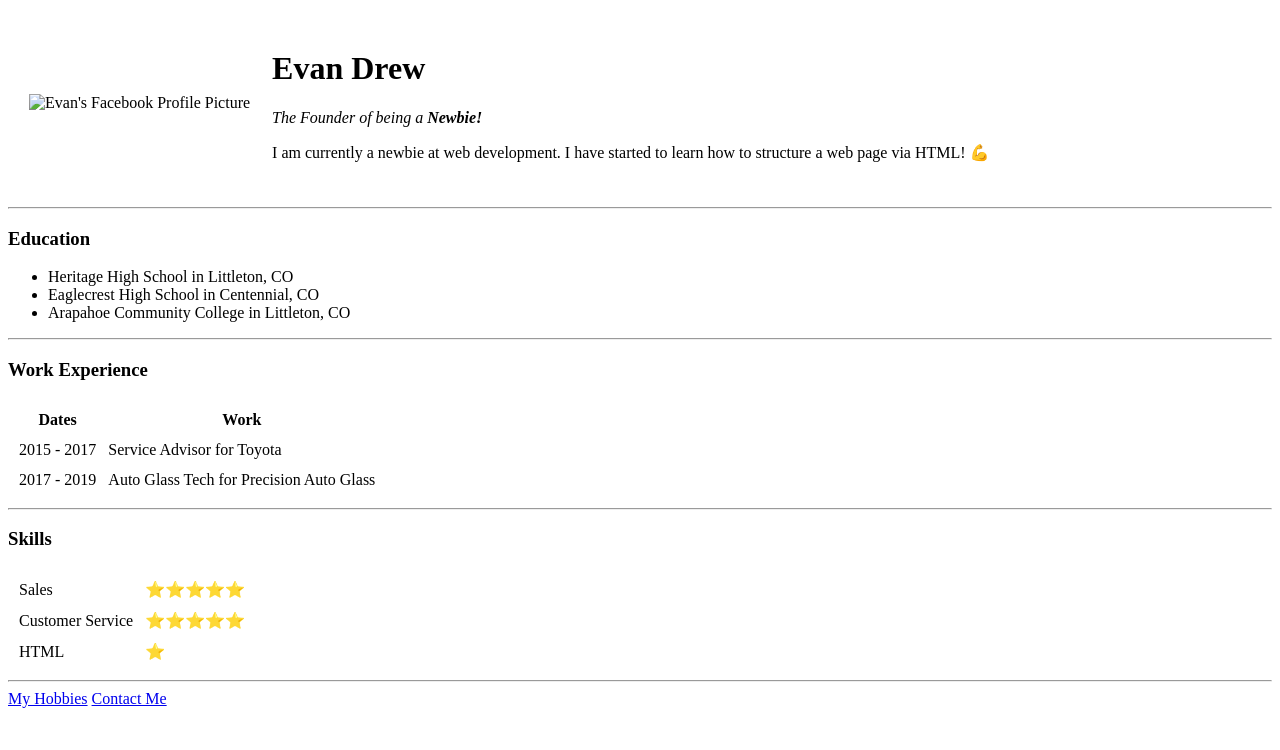
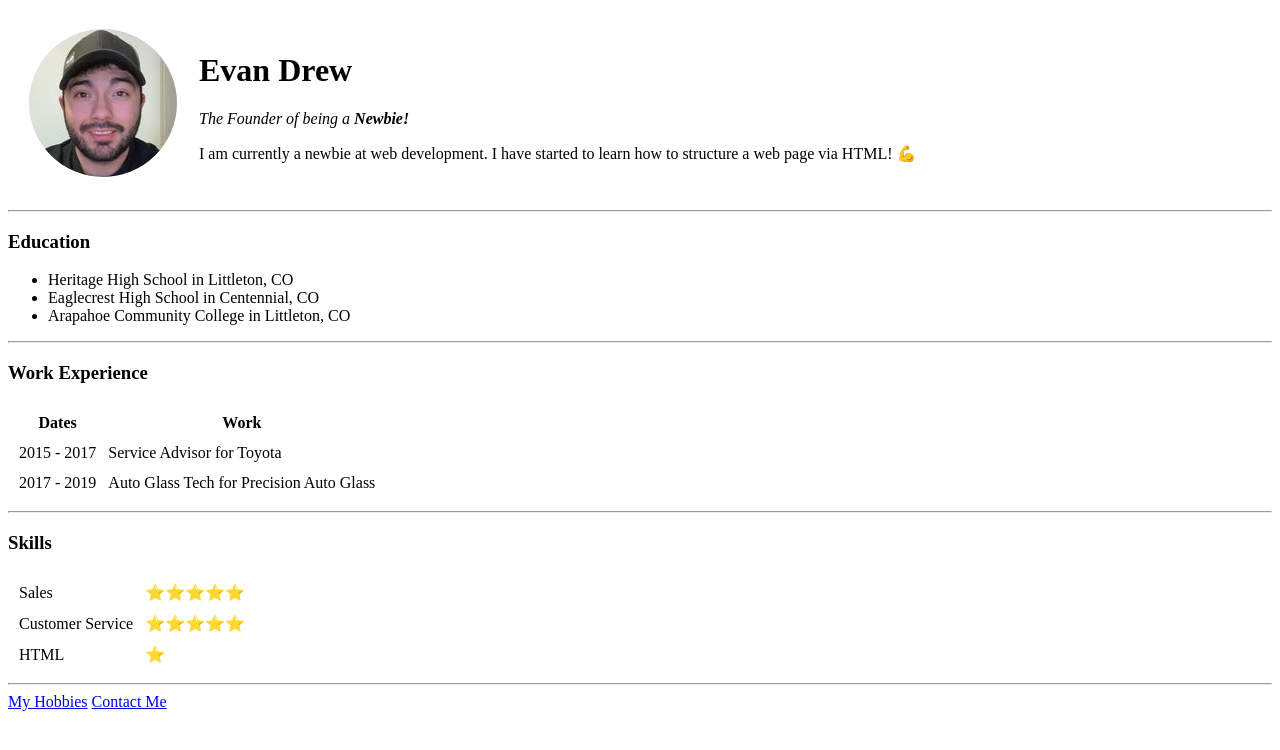
Before and after one commit to ecdrew1994/First-Website, a plain HTML site: page index.html in a window 1280 px wide. Drawn offline with Linux system fonts and the light colour scheme.

Commit message:
Updated image source

```diff
--- a/index.html
+++ b/index.html
@@ -9,7 +9,7 @@
 <body>
   <table cellspacing="20">
     <tr>
-      <td><img src="images/evancircle.png" alt="Evan's Facebook Profile Picture"></td>
+      <td><img src="evancircle.png" alt="Evan's Facebook Profile Picture"></td>
       <td>
         <h1>Evan Drew</h1>
         <p><em>The Founder of being a <strong>Newbie!</strong></em></p>
```
